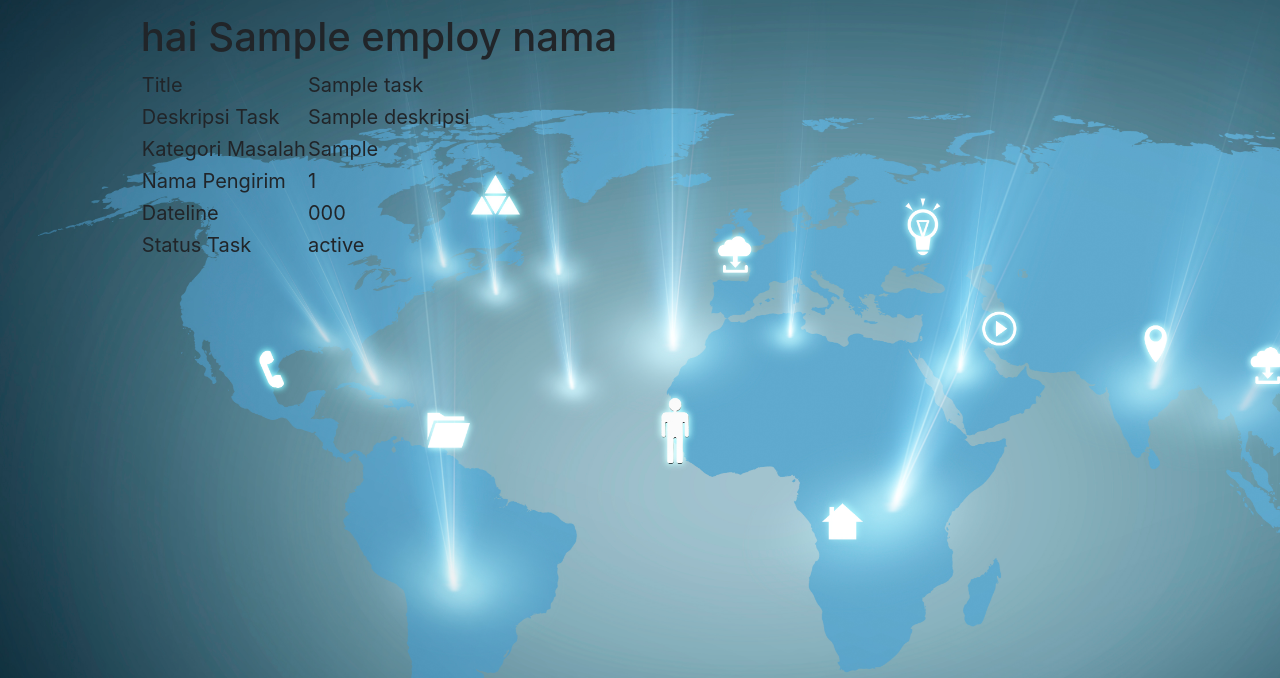
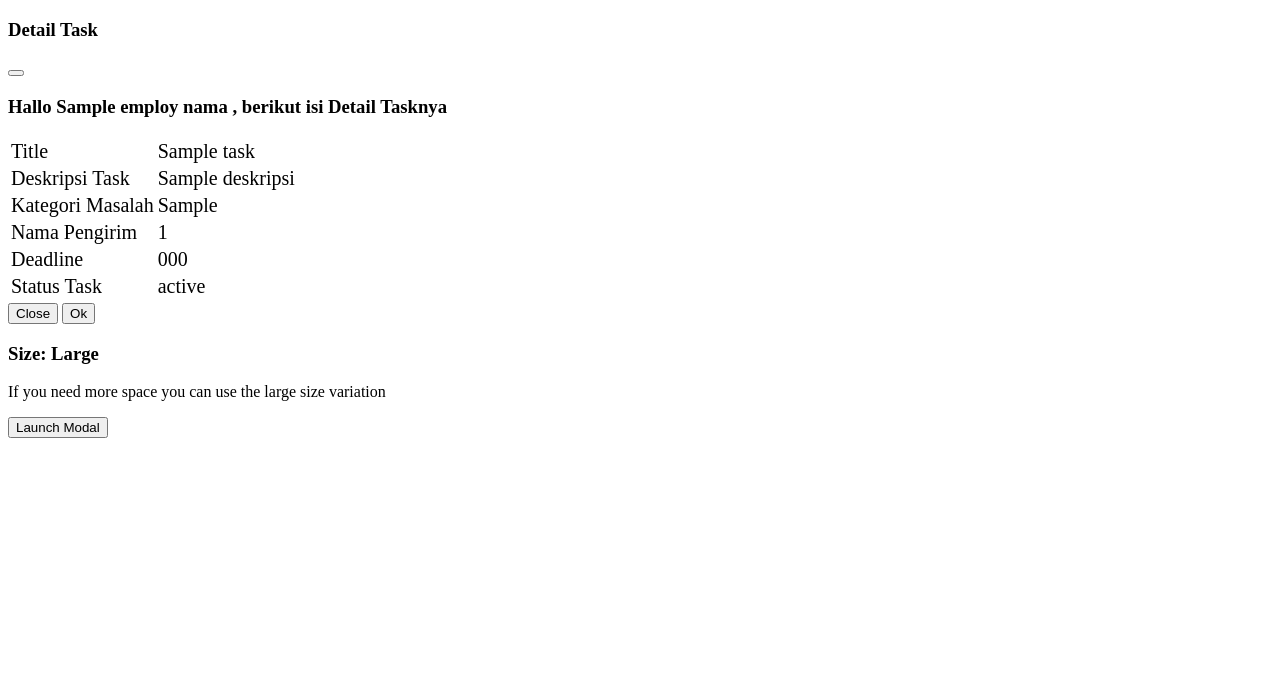
Before and after one commit to rizkibhaskaraa/CRM-Gink, a CodeIgniter app: the page made by application/views/Detail/detail.php in a window 1280 px wide. Shown: the top 678 px of the page. Run offline with CodeIgniter, Linux system fonts and the light colour scheme; the template is opened without the code that fills it: most values are stand-ins (such as "Sample title", 1, 10 or a date in 2020); data that the repository does not hold is empty; some libraries are stand-ins or nearby versions.

Commit message:
Popup Detail Task

```diff
--- a/application/views/Detail/detail.php
+++ b/application/views/Detail/detail.php
@@ -2,25 +2,62 @@
 <html lang="en">
 
 <head>
-    <meta charset="UTF-8">
-    <meta name="viewport" content="width=device-width, initial-scale=1.0">
+    <meta charset="utf-8">
+    <meta name="viewport" content="width=device-width, initial-scale=1.0, shrink-to-fit=no">
+
+    <title>Dashboard </title>
+
+    <meta name="description" content="OneUI - Bootstrap 4 Admin Template &amp; UI Framework created by pixelcave and published on Themeforest">
+    <meta name="author" content="pixelcave">
+    <meta name="robots" content="noindex, nofollow">
+
+    <!-- Open Graph Meta -->
+    <meta property="og:title" content="OneUI - Bootstrap 4 Admin Template &amp; UI Framework">
+    <meta property="og:site_name" content="OneUI">
+    <meta property="og:description" content="OneUI - Bootstrap 4 Admin Template &amp; UI Framework created by pixelcave and published on Themeforest">
+    <meta property="og:type" content="website">
+    <meta property="og:url" content="">
+    <meta property="og:image" content="">
+
+    <!-- Icons -->
+    <!-- The following icons can be replaced with your own, they are used by desktop and mobile browsers -->
+    <link rel="shortcut icon" href="<?php echo base_url('assets/oneui/media/favicons/favicon.png') ?>">
+    <link rel="icon" type="image/png" sizes="192x192" href="<?php echo base_url('assets/oneui/media/favicons/favicon-192x192.png') ?>">
+    <link rel="apple-touch-icon" sizes="180x180" href="<?php echo base_url('assets/oneui/media/favicons/apple-touch-icon-180x180.png') ?>">
+    <!-- END Icons -->
+
+    <!-- Stylesheets -->
+    <!-- Fonts and OneUI framework -->
+    <link rel="stylesheet" href="https://fonts.googleapis.com/css?family=Source+Sans+Pro:300,400,400italic,600,700%7COpen+Sans:300,400,400italic,600,700">
+    <link rel="stylesheet" id="css-main" href="<?php echo base_url('assets/oneui/css/oneui.min.css') ?>">
     <link rel="stylesheet" href="<?php echo base_url('assets/css/home/home.css') ?>">
-    <link rel="stylesheet" href="<?php echo base_url('assets/css/body.css') ?>">
 
-    <link rel="stylesheet" href="https://stackpath.bootstrapcdn.com/bootstrap/4.5.0/css/bootstrap.min.css" integrity="sha384-9aIt2nRpC12Uk9gS9baDl411NQApFmC26EwAOH8WgZl5MYYxFfc+NcPb1dKGj7Sk" crossorigin="anonymous">
 
-    <script src="https://code.jquery.com/jquery-3.5.1.slim.min.js" integrity="sha384-DfXdz2htPH0lsSSs5nCTpuj/zy4C+OGpamoFVy38MVBnE+IbbVYUew+OrCXaRkfj" crossorigin="anonymous"></script>
-    <script src="https://cdn.jsdelivr.net/npm/popper.js@1.16.0/dist/umd/popper.min.js" integrity="sha384-Q6E9RHvbIyZFJoft+2mJbHaEWldlvI9IOYy5n3zV9zzTtmI3UksdQRVvoxMfooAo" crossorigin="anonymous"></script>
-    <script src="https://stackpath.bootstrapcdn.com/bootstrap/4.5.0/js/bootstrap.min.js" integrity="sha384-OgVRvuATP1z7JjHLkuOU7Xw704+h835Lr+6QL9UvYjZE3Ipu6Tp75j7Bh/kR0JKI" crossorigin="anonymous"></script>
-
-    <title>Gink Technology</title>
+    <!-- You can include a specific file from css/themes/ folder to alter the default color theme of the template. eg: -->
+    <!-- <link rel="stylesheet" id="css-theme" href="assets/css/themes/amethyst.min.css"> -->
+    <!-- END Stylesheets -->
 </head>
 
 <body>
-    <div class="container-task">
-        <h1>hai <?php echo $employ_nama ?></h1>
 
-        <table style="font-size:20px">
+<!-- Start Popup Detail -->
+
+<!-- Large Block Modal -->
+<div class="modal fade" id="modal-block-large" tabindex="-1" role="dialog" aria-labelledby="modal-block-large" aria-hidden="true">
+            <div class="modal-dialog modal-lg" role="document">
+                <div class="modal-content">
+                    <div class="block block-themed block-transparent mb-0">
+                        <div class="block-header bg-primary-dark">
+                            <h3 class="block-title">Detail Task</h3>
+                            <div class="block-options">
+                                <button type="button" class="btn-block-option" data-dismiss="modal" aria-label="Close">
+                                    <i class="fa fa-fw fa-times"></i>
+                                </button>
+                            </div>
+                        </div>
+                        <div class="block-content font-size-sm mt-3">
+                        <h3>Hallo <?php echo $employ_nama ?> , berikut isi Detail Tasknya</h3>
+            <table style="font-size:20px">
             <tbody valign="top">
                 <tr>
                     <td width="30%">Title</td>
@@ -39,7 +76,7 @@
                     <td><?php echo $task["id_employ_kirim"] ?></td>
                 </tr>
                 <tr>
-                    <td>Dateline</td>
+                    <td >Deadline</td>
                     <td><?php echo $task["dateline"] ?></td>
                 </tr>
                 <tr>
@@ -106,10 +143,56 @@
 
             </tbody>
         </table>
-        </br>
+                        </div>
+                        <div class="block-content block-content-full text-right border-top">
+                            <button type="button" class="btn btn-sm btn-light" data-dismiss="modal">Close</button>
+                            <button type="button" class="btn btn-sm btn-primary" data-dismiss="modal"><i class="fa fa-check mr-1"></i>Ok</button>
+                        </div>
+                    </div>
+                </div>
+            </div>
+        </div>
+        <!-- END Large Block Modal -->
 
 
-    </div>
+        <div class="col-md-6">
+                            <!-- Size: Large -->
+                            <div class="block">
+                                <div class="block-header">
+                                    <h3 class="block-title">Size: Large</h3>
+                                </div>
+                                <div class="block-content">
+                                    <p class="font-size-sm text-muted">
+                                        If you need more space you can use the large size variation
+                                    </p>
+                                    <button type="button" class="btn btn-sm btn-primary push" data-toggle="modal" data-target="#modal-block-large">Launch Modal</button>
+                                </div>
+                            </div>
+                            <!-- END Size: Large -->
+<!-- END Popup Detail -->
+
+
+
+
+
+
+
+
+
+
+
+
+
+    <script src="<?php echo base_url('assets/oneui/js/oneui.core.min.js') ?>"></script>
+
+
+    <!--
+            OneUI JS
+
+            Custom functionality including Blocks/Layout API as well as other vital and optional helpers
+            webpack is putting everything together at assets/_es6/main/app.js
+        -->
+    <script src="<?php echo base_url('assets/oneui/js/oneui.app.min.js') ?>"></script>
 
 </body>
 
--- a/application/views/Home/home.php
+++ b/application/views/Home/home.php
@@ -48,7 +48,7 @@
                 <span class="d-none d-sm-inline-block ml-1"><?php echo $employ_nama ?> </span>
                 <i class="fa fa-fw fa-angle-down d-none d-sm-inline-block"></i>
             </button>
-            <div class="dropdown-menu dropdown-menu-right p-0 border-0 font-size-sm" aria-labelledby="page-header-user-dropdown">
+            <div class="dropdown-menu dropdown-menu-right p-0 border-0 font-size-sm " aria-labelledby="page-header-user-dropdown">
                 <div class="p-3 text-center bg-primary">
                     <img class="img-avatar img-avatar48 img-avatar-thumb" src="<?php echo base_url('assets/oneui/media/avatars/avatar10.jpg') ?>" alt="">
                 </div>
--- a/application/views/tiket/tiket.php
+++ b/application/views/tiket/tiket.php
@@ -48,7 +48,7 @@
                 <span class="d-none d-sm-inline-block ml-1"><?php echo $employ_nama ?> </span>
                 <i class="fa fa-fw fa-angle-down d-none d-sm-inline-block"></i>
             </button>
-            <div class="dropdown-menu dropdown-menu-right p-0 border-0 font-size-sm" aria-labelledby="page-header-user-dropdown">
+            <div class="dropdown-menu dropdown-menu-right p-0 border-0 font-size-sm " aria-labelledby="page-header-user-dropdown">
                 <div class="p-3 text-center bg-primary">
                     <img class="img-avatar img-avatar48 img-avatar-thumb" src="<?php echo base_url('assets/oneui/media/avatars/avatar10.jpg') ?>" alt="">
                 </div>
```
